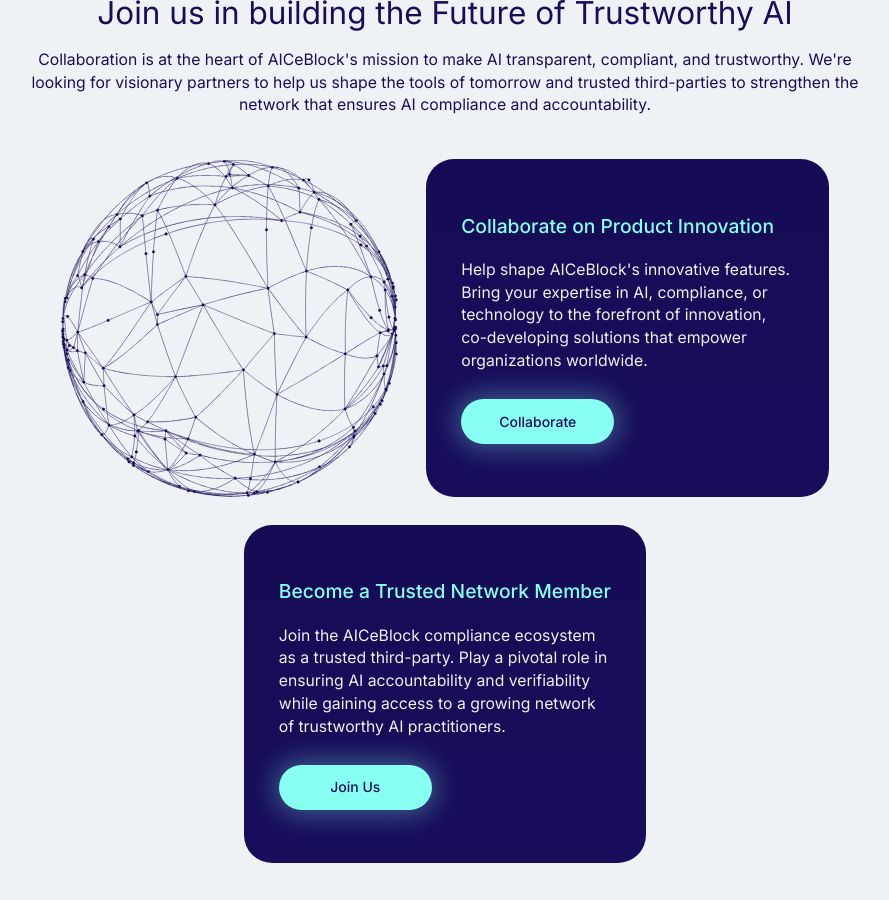
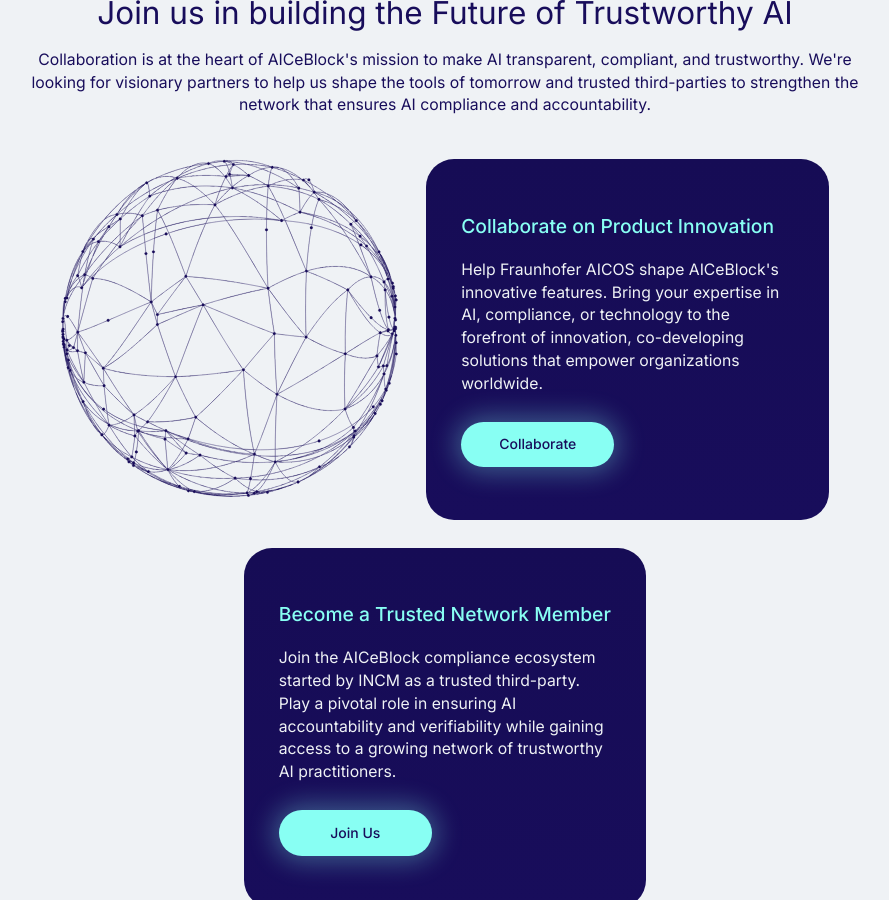
Before and after one commit to fraunhoferportugal/aiceblock-website, a Jekyll site: the page built from join-us.md, in a window 1280 px wide and 900 px high, scrolled down 965 px. Shown: the whole window, without its empty margins (195-1084 px from the left). Built offline with Jekyll 4.4.1, drawn with Linux system fonts in a browser that asks for light colours.

Commit message:
fix: update FAQs and Join us texts

```diff
--- a/_data/network_section.yaml
+++ b/_data/network_section.yaml
@@ -10,14 +10,14 @@
 columns:
   - title: "Collaborate on Product Innovation"
     description: >
-      Help shape AICeBlock's innovative features. Bring your expertise in AI, compliance, or technology to the forefront of innovation, co-developing solutions that empower organizations worldwide.
+      Help Fraunhofer AICOS shape AICeBlock's innovative features. Bring your expertise in AI, compliance, or technology to the forefront of innovation, co-developing solutions that empower organizations worldwide.
     button:
       text: "Collaborate"
       url: "/about?subject=2#contacts"
 
   - title: "Become a Trusted Network Member"
     description: >
-      Join the AICeBlock compliance ecosystem as a trusted third-party. Play a pivotal role in ensuring AI accountability and verifiability while gaining access to a growing network of trustworthy AI practitioners.
+      Join the AICeBlock compliance ecosystem started by INCM as a trusted third-party. Play a pivotal role in ensuring AI accountability and verifiability while gaining access to a growing network of trustworthy AI practitioners.
     button:
       text: "Join Us"
       url: "/about?subject=3#contacts"
```
Also changed, not shown: _data/faq_section.yaml (+14 -2 lines).
